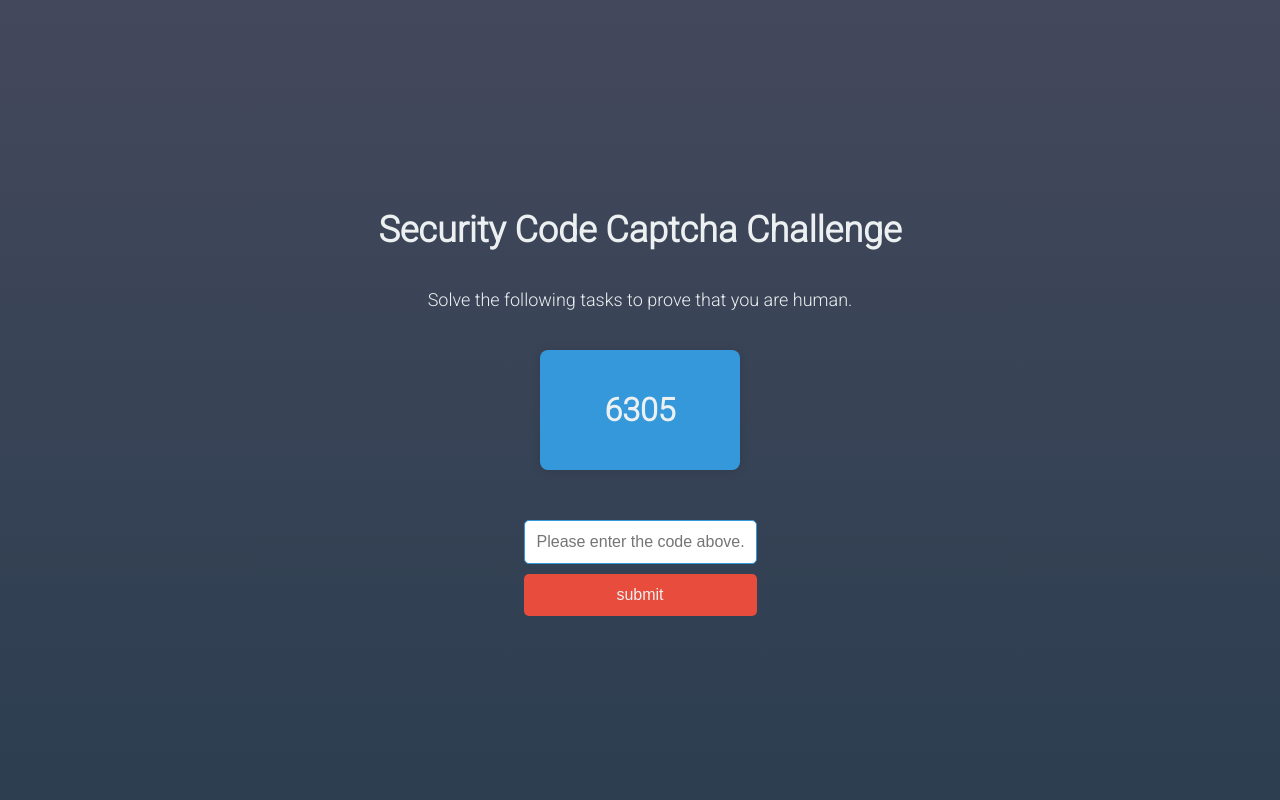
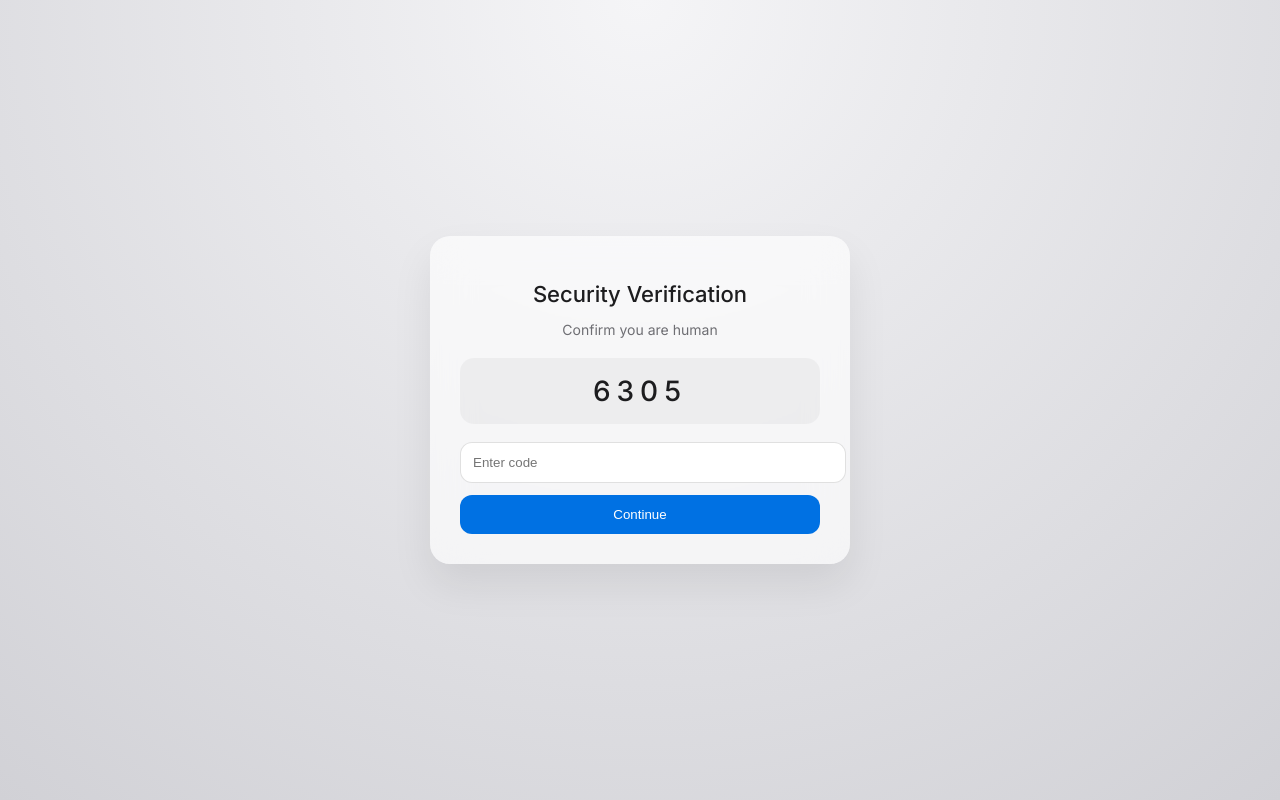
Before and after one commit to rcantos22/qwasqwas, a Flask app: page / in a window 1280 px wide. Run offline with Flask 2, Linux system fonts and the light colour scheme.

Commit message:
Update captcha.html

```diff
--- a/templates/captcha.html
+++ b/templates/captcha.html
@@ -3,129 +3,119 @@
 <head>
 <meta charset="UTF-8">
 <meta name="viewport" content="width=device-width, initial-scale=1.0">
-  <title>Security Code Captcha Challenge</title>
-  <link rel="stylesheet" href="https://fonts.googleapis.com/css2?family=Roboto:wght@300&display=swap">
+<title>Security Verification</title>
+
+<link href="https://fonts.googleapis.com/css2?family=Inter:wght@300;400;500&display=swap" rel="stylesheet">
+
 <style>
   body {
-      font-family: 'Roboto', sans-serif;
-      background: linear-gradient(to bottom, #44485c, #2C3E50);
     margin: 0;
-      padding: 0;
+    height: 100vh;
     display: flex;
-      flex-direction: column;
     align-items: center;
     justify-content: center;
-      height: 100vh;
-      color: #ECF0F1;
+    font-family: 'Inter', sans-serif;
+    background: radial-gradient(circle at top, #f5f5f7, #d1d1d6);
+    color: #1d1d1f;
+  }
+
+  .card {
+    width: 360px;
+    padding: 30px;
+    border-radius: 20px;
+    background: rgba(255,255,255,0.65);
+    backdrop-filter: blur(20px);
+    box-shadow: 0 20px 40px rgba(0,0,0,0.08);
+    text-align: center;
   }
 
   h1 {
-      font-size: 36px;
-      margin-bottom: 20px;
-      color: #ECF0F1; /* Updated color for the heading */
+    font-size: 22px;
+    font-weight: 500;
+    margin-bottom: 10px;
   }
 
   p {
-      font-size: 18px;
-      margin-bottom: 40px;
+    font-size: 14px;
+    color: #6e6e73;
+    margin-bottom: 20px;
   }
 
   #captcha-container {
-      width: 200px;
-      height: 120px;
-      display: flex;
-      align-items: center;
-      justify-content: center;
-      font-size: 32px;
-      font-weight: bold;
-      color: #ECF0F1;
-      background-color: #3498DB;
-      border-radius: 8px;
-      box-shadow: 0 0 10px rgba(0, 0, 0, 0.1);
-      margin-bottom: 20px;
-      animation: fadeIn 1s ease-in-out;
+    font-size: 28px;
+    letter-spacing: 6px;
+    padding: 16px;
+    border-radius: 14px;
+    background: rgba(0,0,0,0.04);
+    margin-bottom: 18px;
+    font-weight: 500;
   }
 
-    #captcha-form {
-      text-align: center;
-      margin-top: 20px;
+  input {
+    width: 100%;
+    padding: 12px;
+    border-radius: 12px;
+    border: 1px solid rgba(0,0,0,0.12);
+    margin-bottom: 12px;
+    outline: none;
   }
 
-    #captcha-input {
+  input:focus {
+    border-color: #0071e3;
+    box-shadow: 0 0 0 4px rgba(0,113,227,0.15);
+  }
+
+  button {
     width: 100%;
     padding: 12px;
-      margin-top: 10px;
-      border: 1px solid #3498DB;
-      border-radius: 5px;
-      font-size: 16px;
-      box-sizing: border-box;
-      color: #2C3E50;
-      transition: border-color 0.3s;
+    border: none;
+    border-radius: 12px;
+    background: #0071e3;
+    color: white;
+    font-weight: 500;
+    cursor: pointer;
   }
 
-    #captcha-submit {
-      width: 100%;
-      padding: 12px;
-      margin-top: 10px;
-      border: none;
-      border-radius: 5px;
-      font-size: 16px;
-      background-color: #E74C3C; /* Updated button color */
-      color: #ECF0F1;
-      cursor: pointer;
-      transition: background-color 0.3s;
+  button:hover {
+    background: #005bb5;
   }
 
-    #captcha-submit:hover {
-      background-color: #C0392B; /* Updated button color on hover */
+  .error {
+    color: #d70015;
+    font-size: 13px;
+    margin-top: 10px;
   }
 
-    #captcha-message {
-      color: #E74C3C;
-      text-align: center;
-      margin-top: 10px;
+  /* honeypot hidden field */
+  .hp {
     display: none;
-    }
-
-    @keyframes fadeIn {
-      from {
-        opacity: 0;
-      }
-      to {
-        opacity: 1;
-      }
   }
 </style>
 </head>
+
 <body>
-  <h1>Security Code Captcha Challenge</h1>
-  <p>Solve the following tasks to prove that you are human.</p>
+
+<div class="card">
+  <h1>Security Verification</h1>
+  <p>Confirm you are human</p>
+
   <div id="captcha-container">{{ code }}</div>
-  <form id="captcha-form" method="POST" action="{{ url_for('captcha') }}">
-    <input id="captcha-input" type="text" placeholder="Please enter the code above." name="code" required>
-    <input type="hidden" name="web" value="{{ request.args.get('web') }}">
-    <br>
-    <button id="captcha-submit" type="submit">submit</button>
+
+  <form method="POST">
+    <input type="text" name="code" placeholder="Enter code" required>
+
+    <!-- Honeypot (bots will fill this) -->
+    <input class="hp" type="text" name="email_confirm" autocomplete="off">
+
+    <input type="hidden" name="token" value="{{ token }}">
+
+    <button type="submit">Continue</button>
+
+    {% if error %}
+      <div class="error">Incorrect or expired code. Try again.</div>
+    {% endif %}
   </form>
-  <p id="captcha-message"></p>
-  <script>
-    // Verify that user input matches the code
-    var captchaForm = document.getElementById('captcha-form');
-    var errorMessage = document.getElementById('captcha-message');
+</div>
 
-    captchaForm.addEventListener('submit', function(event) {
-      event.preventDefault();
-      var captchaInput = document.getElementById('captcha-input');
-
-      if (captchaInput.value == "{{ code }}") {
-        // 양식 제출
-        captchaForm.submit();
-      } else {
-        errorMessage.innerText = 'Sorry, the code you entered is incorrect. Please try again.';
-        errorMessage.style.display = 'block'; // Display error message
-        captchaInput.value = '';
-      }
-    });
-  </script>
 </body>
 </html>
```
Lines whose indentation alone changed are shown as unchanged.
